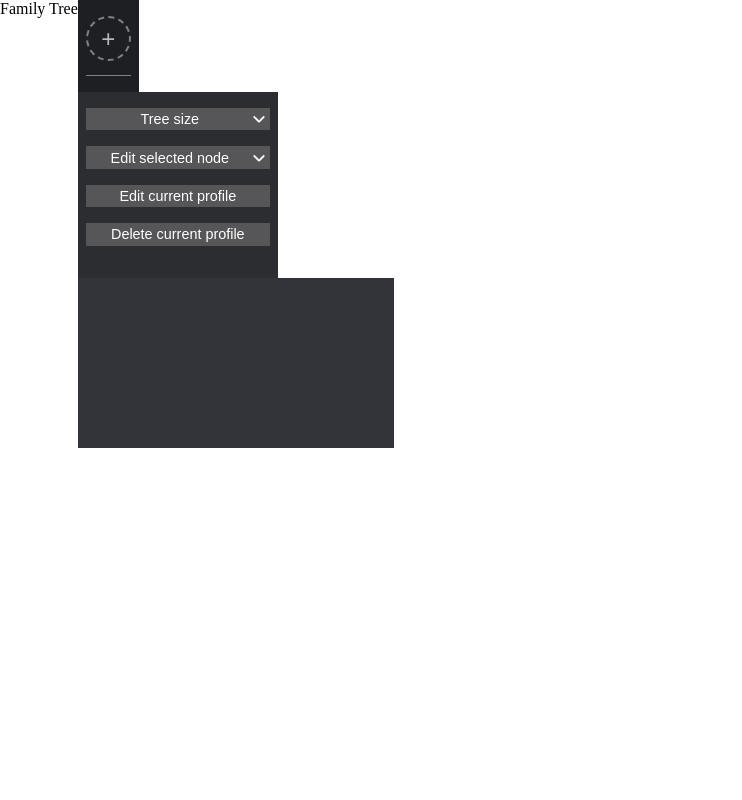
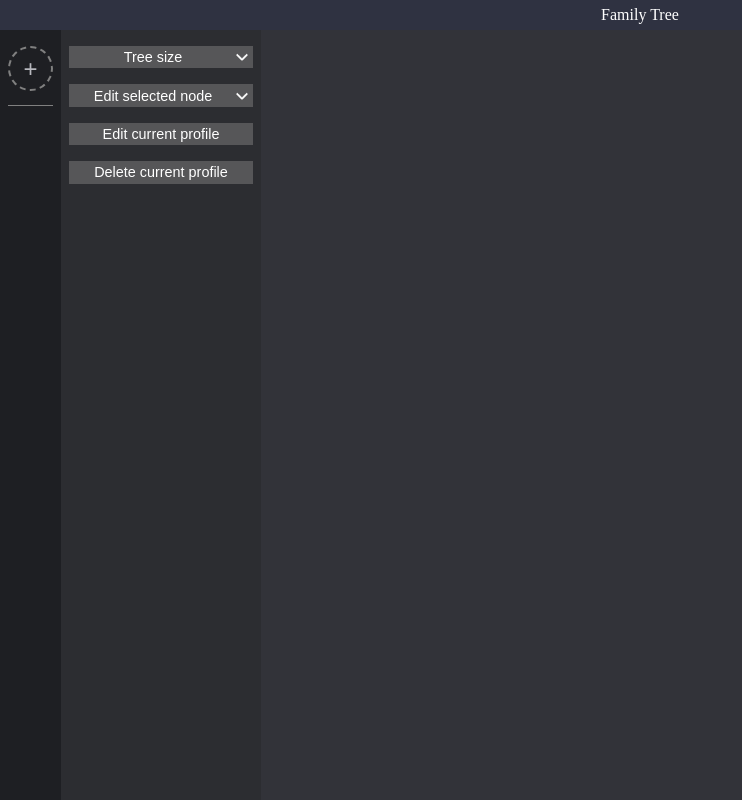
Before and after one commit to PabloPicas0/Tree, an Electron app: page index.html in a window 1280 px wide. Shown: the whole page, without its empty margins (0-742 px from the left). Drawn offline with nearby package versions, Linux system fonts and the light colour scheme; no server answers.

Commit message:
feat: add styles to custom titlebar

```diff
--- a/style.css
+++ b/style.css
@@ -4,16 +4,33 @@
 
 :root {
   --universal-transition: 300ms cubic-bezier(0.4, 0, 0.2, 1) 0ms;
+  --titlebar-height: 30px
 }
 
 body {
   margin: 0;
   min-height: 100vh;
   display: flex;
+  flex-direction: column;
 }
 
 p {
   margin: 0.3rem;
+}
+
+.titlebar {
+  height: var(--titlebar-height);
+  background: #2f3241;
+  color: white;
+  display: flex;
+  justify-content: center;
+  align-items: center;
+  app-region: drag;
+}
+
+.app {
+  display: flex;
+  min-height: calc(100vh - var(--titlebar-height));
 }
 
 .children {
```
